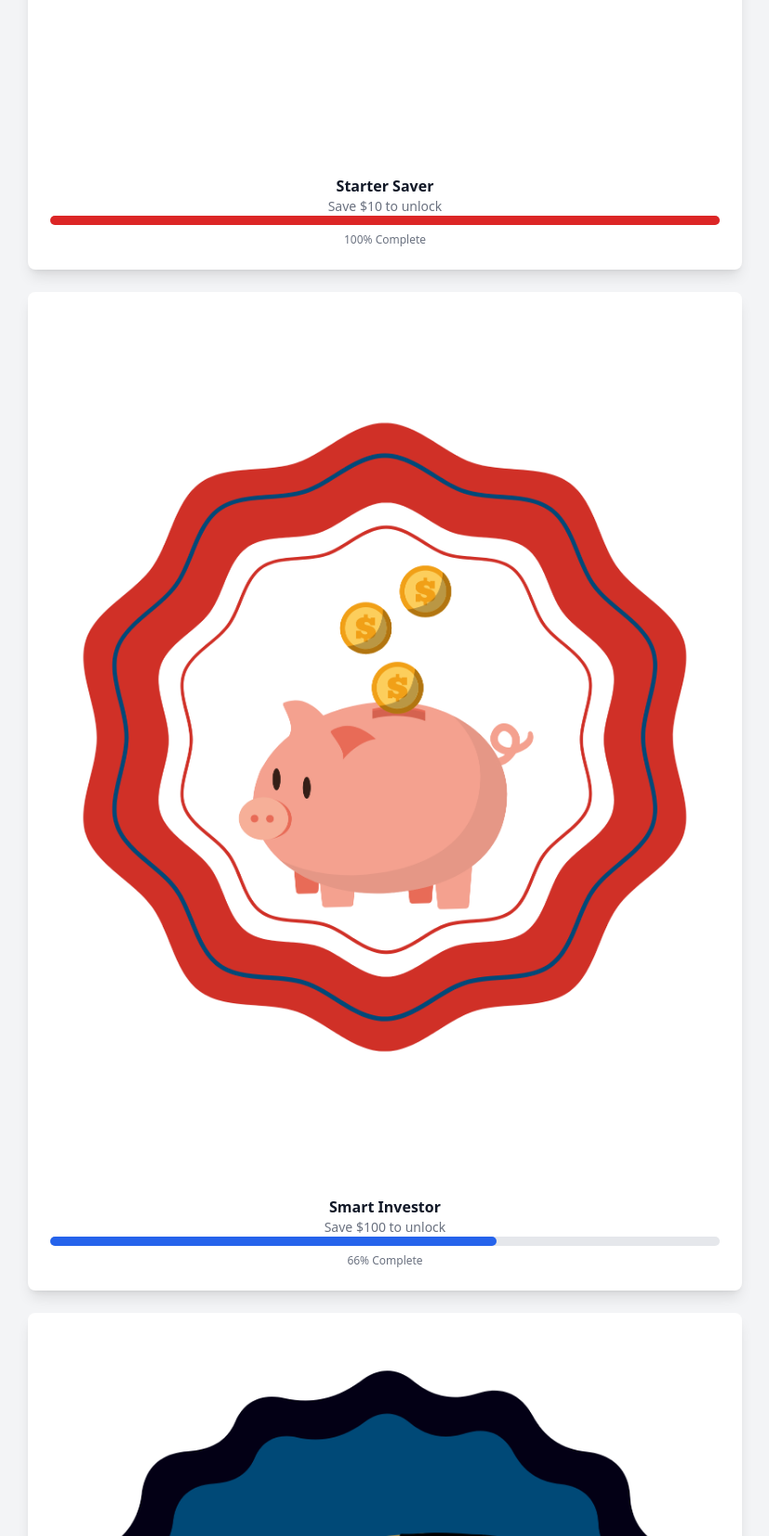
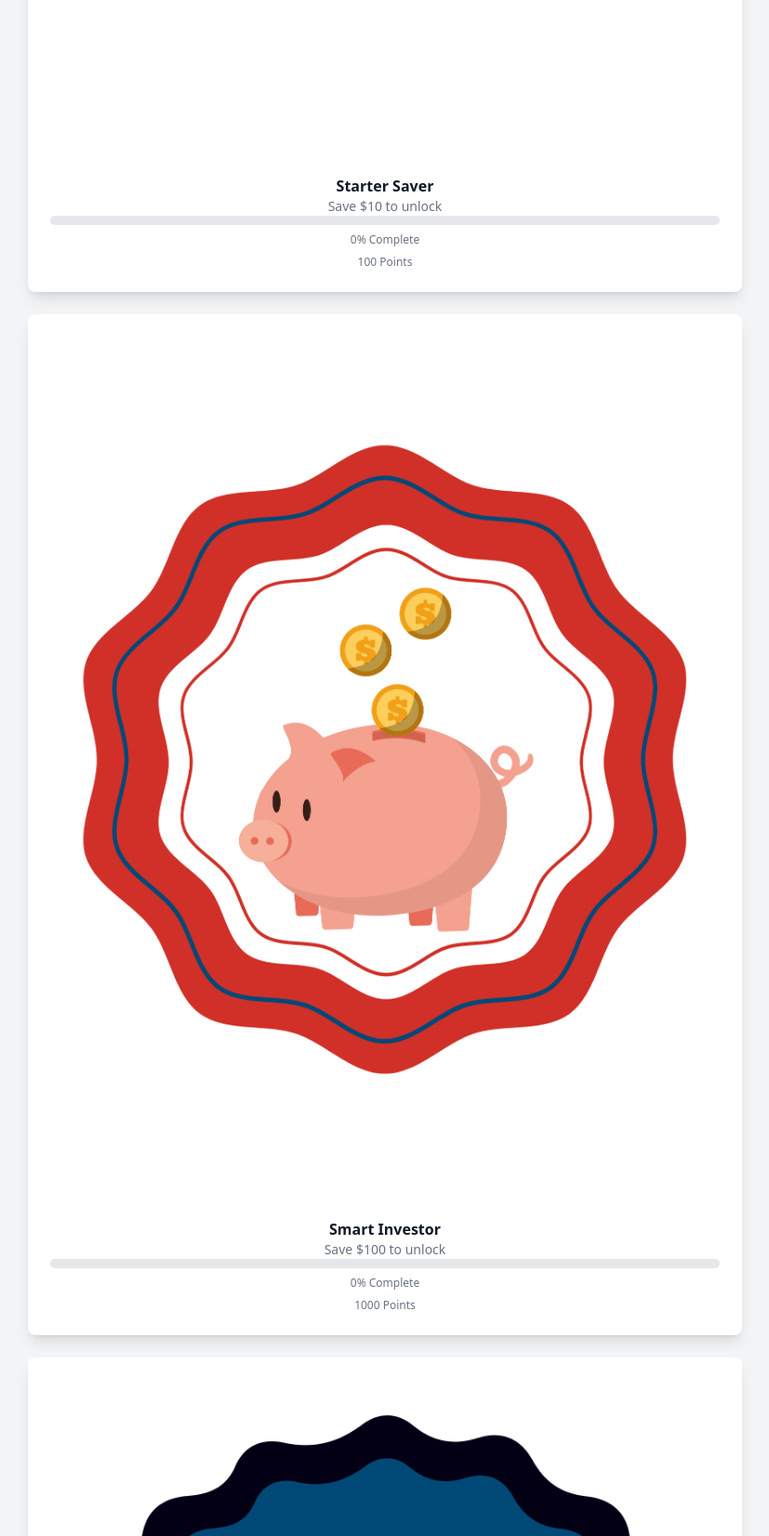
Before and after one commit to Sbajrac2/CapitalRewards, a Flask app: page /badges in a window 1280 px wide. Shown: the part 1052-2704 px from the top of the page at 93% size, without its empty margins (226-1053 px from the left). Run offline with Flask 3, Linux system fonts and the light colour scheme; some libraries are stand-ins or nearby versions.

Commit message:
Update badges.html

```diff
--- a/templates/badges.html
+++ b/templates/badges.html
@@ -5,7 +5,7 @@
     <meta name="viewport" content="width=device-width, initial-scale=1.0">
     <title>Earn Badges</title>
     <script src="https://cdn.tailwindcss.com"></script>
-    <link rel="stylesheet" href="assets/css/styles.css">
+    <link rel="icon" href="data:,">
     <link rel="stylesheet" href="homepage.css">
     <style>
         .primary-color { background-color: #004977; }
@@ -18,10 +18,10 @@
 <nav class="primary-color text-white py-4 px-6 flex justify-between items-center">
     <h1 class="text-2xl font-bold">CapitalRewards</h1>
     <ul class="flex space-x-6">
-        <li><a href="homepage" class="hover:text-gray-300">Home</a></li>
-        <li><a href="badges" class="hover:text-gray-300">Badges</a></li>
-        <li><a href="Chatpage" class="hover:text-gray-300">AI Chatbox</a></li>
-        <li><a href="Loginpage" class="secondary-color px-4 py-2 rounded-lg hover:bg-red-700">Login</a></li>
+        <li><a href="homepage.html" class="hover:text-gray-300">Home</a></li>
+        <li><a href="badges.html" class="hover:text-gray-300">Badges</a></li>
+        <li><a href="Chatpage.html" class="hover:text-gray-300">AI Chatbox</a></li>
+        <li><a href="Loginpage.html" class="secondary-color px-4 py-2 rounded-lg hover:bg-red-700">Login</a></li>
     </ul>
 </nav>
 
@@ -40,9 +40,10 @@
             <p class="mt-4 font-semibold">Starter Saver</p>
             <p class="text-sm text-gray-500">Save $10 to unlock</p>
             <div class="w-full bg-gray-200 rounded-full h-2.5">
-                <div class="bg-red-600 h-2.5 rounded-full w-3/3"></div>
+                <div id="badge1-progress" class="bg-red-600 h-2.5 rounded-full" style="width: 0%;"></div>
             </div>
-            <p class="mt-2 text-xs text-gray-500">100% Complete</p>
+            <p id="badge1-text" class="mt-2 text-xs text-gray-500">0% Complete</p>
+            <p class="mt-2 text-xs text-gray-500">100 Points</p>
 
         </div>
         <div class="p-6 bg-white shadow-lg rounded-lg">
@@ -52,9 +53,10 @@
             <p class="mt-4 font-semibold">Smart Investor</p>
             <p class="text-sm text-gray-500">Save $100 to unlock</p>
             <div class="w-full bg-gray-200 rounded-full h-2.5">
-                <div class="bg-blue-600 h-2.5 rounded-full w-2/3"></div>
+                <div id="badge2-progress" class="bg-blue-600 h-2.5 rounded-full" style="width: 0%;"></div>
             </div>
-            <p class="mt-2 text-xs text-gray-500">66% Complete</p>
+            <p id="badge2-text" class="mt-2 text-xs text-gray-500">0% Complete</p>
+            <p class="mt-2 text-xs text-gray-500">1000 Points</p>
 
 
         </div>
@@ -65,9 +67,10 @@
             <p class="mt-4 font-semibold">Financial Guru</p>
             <p class="text-sm text-gray-500">Save $250 to unlock</p>
             <div class="w-full bg-gray-200 rounded-full h-2.5">
-                <div class="bg-green-600 h-2.5 rounded-full w-1/3"></div>
+                <div id="badge3-progress" class="bg-green-600 h-2.5 rounded-full" style="width: 0%;"></div>
             </div>
-            <p class="mt-2 text-xs text-gray-500">33% Complete</p>
+            <p id="badge3-text" class="mt-2 text-xs text-gray-500">0% Complete</p>
+            <p class="mt-2 text-xs text-gray-500">2,500 Points</p>
         </div>
 
         <!-- Second Row -->
@@ -78,13 +81,10 @@
             <p class="mt-4 font-semibold">Savings Master</p>
             <p class="text-sm text-gray-500">Save $500 to unlock</p>
             <div class="w-full bg-gray-200 rounded-full h-2.5">
-                <div class="bg-amber-600 h-2.5 rounded-full w-1/12"></div>
+                <div id="badge4-progress" class="bg-green-600 h-2.5 rounded-full" style="width: 0%;"></div>
             </div>
-            <p class="mt-2 text-xs text-gray-500">8% Complete</p>
-            <!-- <div class="w-full bg-gray-200 rounded-full h-2.5">
-                <div class="bg-amber-600 h-2.5 rounded-full w-1/13"></div>
-            </div>
-            <p class="mt-2 text-xs text-gray-500">0% Complete</p> -->
+            <p id="badge4-text" class="mt-2 text-xs text-gray-500">0% Complete</p>
+            <p class="mt-2 text-xs text-gray-500">5,000 Points</p>
         </div>
         <div class="p-6 bg-white shadow-lg rounded-lg">
             <div class="badge5">
@@ -93,9 +93,10 @@
             <p class="mt-4 font-semibold">Wealth Builder</p>
             <p class="text-sm text-gray-500">Save $1000 to unlock</p>
             <div class="w-full bg-gray-200 rounded-full h-2.5">
-                <!-- <div class="bg-amber-600 h-2.5 rounded-full w-1/12"></div> -->
+                <div id="badge5-progress" class="bg-green-600 h-2.5 rounded-full" style="width: 0%;"></div>
             </div>
-            <p class="mt-2 text-xs text-gray-500">0% Complete</p>
+            <p id="badge5-text" class="mt-2 text-xs text-gray-500">0% Complete</p>
+            <p class="mt-2 text-xs text-gray-500">10,000 Points</p>
         </div>
         <div class="p-6 bg-white shadow-lg rounded-lg">
             <div class="badge6">
@@ -104,9 +105,10 @@
             <p class="mt-4 font-semibold">Elite Saver</p>
             <p class="text-sm text-gray-500">Save $5000 to unlock</p>
             <div class="w-full bg-gray-200 rounded-full h-2.5">
-                <!-- <div class="bg-amber-600 h-2.5 rounded-full w-1/12"></div> -->
+                <div id="badge6-progress" class="bg-green-600 h-2.5 rounded-full" style="width: 0%;"></div>
             </div>
-            <p class="mt-2 text-xs text-gray-500">0% Complete</p>
+            <p id="badge6-text" class="mt-2 text-xs text-gray-500">0% Complete</p>
+            <p class="mt-2 text-xs text-gray-500">50,000 Points</p>
         </div>
     </div>
 
@@ -146,11 +148,69 @@
         </div>
     </div>
 </section>
-
+<button onclick="resetPoints()" class="bg-red-500 text-white px-4 py-2 rounded-lg hover:bg-red-700">
+    Reset Progress
+</button>
 <!-- Footer -->
 <footer class="primary-color text-white py-6 text-center">
     <p>&copy; 2025 CapitalRewards. All rights reserved.</p>
 </footer>
 
+<script>
+    function resetPoints() {
+        localStorage.removeItem("rewardPoints");
+        location.reload(); // Refresh the page to update progress bars
+    }
+</script>
+<script>
+    document.addEventListener("DOMContentLoaded", function () {
+        let totalPoints = localStorage.getItem("rewardPoints") || 0;
+        console.log("Total Points from localStorage:", totalPoints);
+
+        if (!totalPoints) {
+        console.error("⚠️ No points found in localStorage!");
+        return; // Stop execution if points are missing
+        }
+
+        totalPoints = parseInt(totalPoints);
+
+
+        // Define the required points for each badge level
+        const badgeLevels = [
+        { id: "badge1-progress", textId: "badge1-text", required: 10 },
+        { id: "badge2-progress", textId: "badge2-text", required: 100 },
+        { id: "badge3-progress", textId: "badge3-text", required: 250 },
+        { id: "badge4-progress", textId: "badge4-text", required: 500 },
+        { id: "badge5-progress", textId: "badge5-text", required: 1000 },
+        { id: "badge6-progress", textId: "badge6-text", required: 5000 },
+        ];
+
+        // Loop through each badge level and update the progress
+        badgeLevels.forEach(badge => {
+            const progressBar = document.getElementById(badge.id);
+            const progressText = document.getElementById(badge.textId); //completed text?
+            if (!progressBar) {
+            console.error(`⚠️ Progress bar not found for ${badge.id}`);
+            return;
+        }
+
+        if (!progressText) {
+            console.error(`⚠️ Progress text not found for ${badge.textId}`);
+            return;
+        }
+            if (progressBar && progressText) {
+                let percentage = (totalPoints / badge.required) * 100;
+                percentage = Math.min(percentage, 100); // Ensure max is 100%
+                console.log(`Updating badge: ${badge.id}: ${percentage}%`);
+                progressBar.style.width = percentage + "%";
+                progressText.innerText = `${Math.round(percentage)}% Complete`;
+                //progressBar.nextElementSibling.innerText = `${Math.round(percentage)}% Complete`;
+            }
+        });
+    });
+    window.addEventListener("storage", function () {
+    location.reload(); // Auto-refresh the badges page when points update
+});
+</script>
 </body>
 </html>
```
